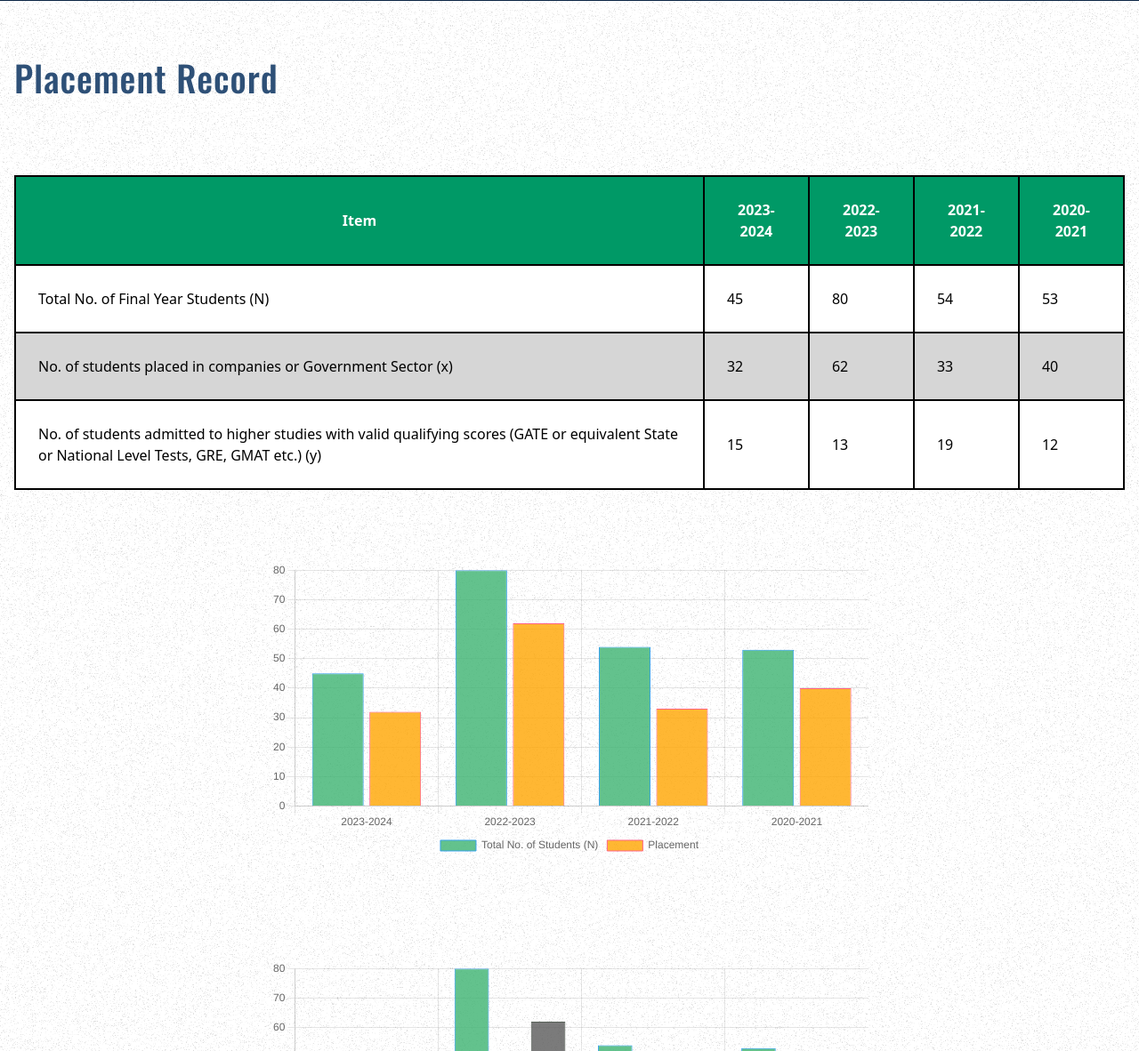
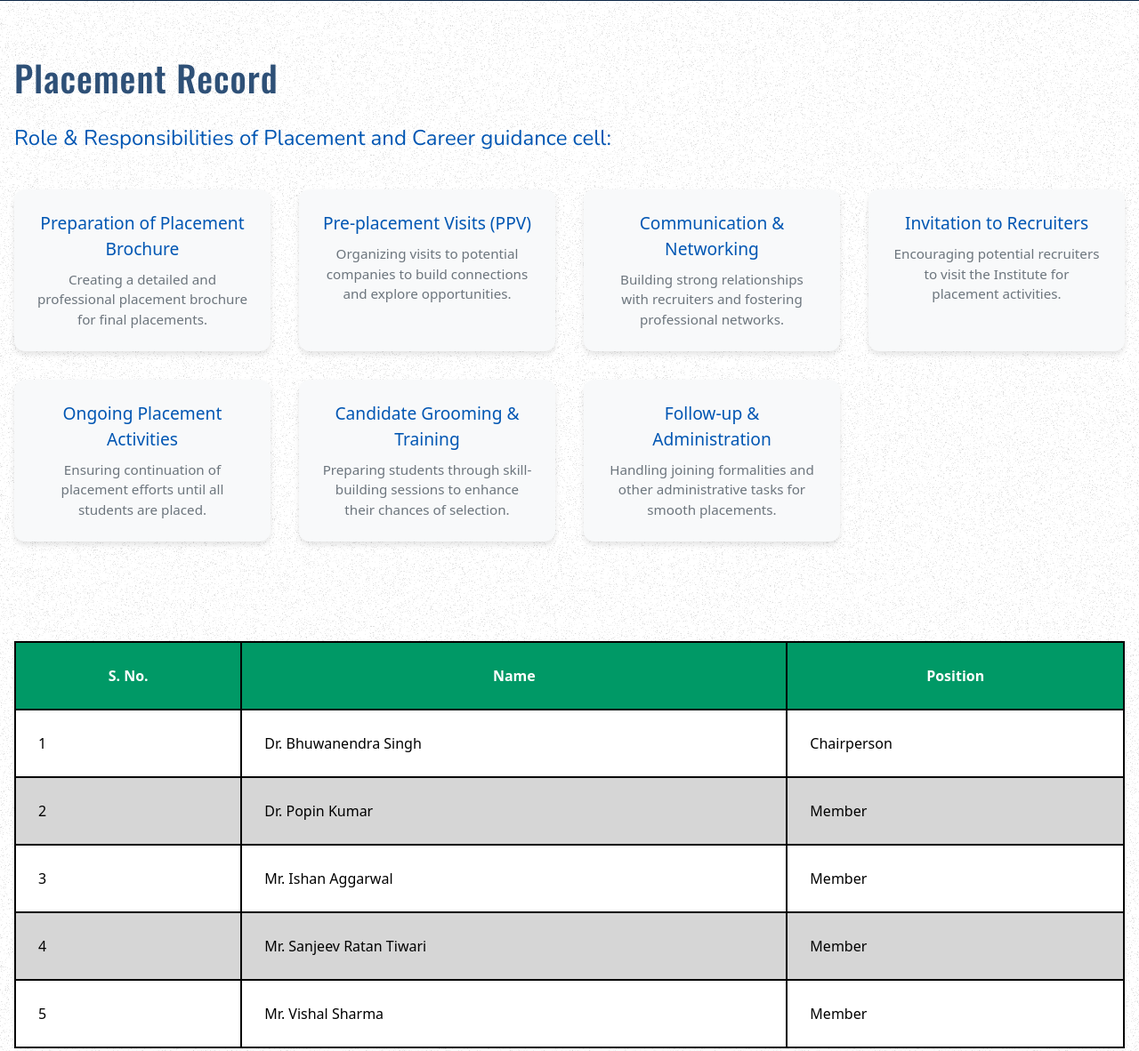
Before and after one commit to varun050303/SDCOP-Website, an Astro site: page /placement in a window 1280 px wide. Shown: the part 155-1337 px from the top of the page at 89% size. Built offline with nearby package versions, Linux system fonts and the light colour scheme; Astro itself is replaced by a stand-in of ours.

Commit message:
minor fixes and data added

```diff
--- a/src/pages/placement.astro
+++ b/src/pages/placement.astro
@@ -1,13 +1,104 @@
 ---
+import Recruiters from "../components/Recruiters.astro";
 import Section from "../components/Section.astro";
 import Layout from "../layouts/Layout.astro";
 import "../styles/global.css";
+
+const rolesAndResponsibility = [
+  {
+    heading: "Preparation of Placement Brochure",
+    description:
+      " Creating a detailed and professional placement brochure for final placements.",
+  },
+  {
+    heading: "Pre-placement Visits (PPV)",
+    description:
+      "Organizing visits to potential companies to build connections and explore opportunities.",
+  },
+  {
+    heading: "Communication & Networking",
+    description:
+      "Building strong relationships with recruiters and fostering professional networks.",
+  },
+  {
+    heading: "Invitation to Recruiters",
+    description:
+      " Encouraging potential recruiters to visit the Institute for placement activities.",
+  },
+  {
+    heading: "Ongoing Placement Activities",
+    description:
+      "Ensuring continuation of placement efforts until all students are placed.",
+  },
+  {
+    heading: "Candidate Grooming & Training",
+    description:
+      "Preparing students through skill-building sessions to enhance their chances of selection.",
+  },
+  {
+    heading: "Follow-up & Administration",
+    description:
+      "Handling joining formalities and other administrative tasks for smooth placements.",
+  },
+];
 ---
 
 <Layout>
   <Section background="white" classes="flex-1">
-    <h1 class="heading text-dark-blue mb-20">Placement Record</h1>
-    <div class="mb-20">
+    <h1 class="heading text-dark-blue mb-5">Placement Record</h1>
+    <h3 class="text">
+      Role & Responsibilities of Placement and Career guidance cell:
+    </h3>
+    <div class="responsibilities-container">
+      {
+        rolesAndResponsibility.map((r) => (
+          <div class="responsibility">
+            <h3>{r.heading}</h3>
+            <p>{r.description}</p>
+          </div>
+        ))
+      }
+    </div>
+
+    <div class="my-20">
+      <table>
+        <thead>
+          <tr>
+            <th>S. No.</th>
+            <th>Name</th>
+            <th>Position</th>
+          </tr>
+        </thead>
+        <tbody>
+          <tr>
+            <td>1</td>
+            <td>Dr. Bhuwanendra Singh</td>
+            <td>Chairperson</td>
+          </tr>
+          <tr>
+            <td>2</td>
+            <td>Dr. Popin Kumar</td>
+            <td>Member</td>
+          </tr>
+          <tr>
+            <td>3</td>
+            <td>Mr. Ishan Aggarwal</td>
+            <td>Member</td>
+          </tr>
+          <tr>
+            <td>4</td>
+            <td>Mr. Sanjeev Ratan Tiwari</td>
+            <td>Member</td>
+          </tr>
+          <tr>
+            <td>5</td>
+            <td>Mr. Vishal Sharma</td>
+            <td>Member</td>
+          </tr>
+        </tbody>
+      </table>
+    </div>
+    <div class="my-20">
       <table>
         <thead>
           <tr>
@@ -48,9 +139,12 @@ import "../styles/global.css";
         </tbody>
       </table>
     </div>
+
+    <Recruiters />
+
     <!-- Canvas for the chart -->
-    <div class="max-w-2xl m-auto space-y-28">
-      <canvas id="placementChart" class="chart-canvas" width="200"></canvas>
+    <div class="max-w-2xl my-20 mx-auto space-y-28 bg-white">
+      <!-- <canvas id="placementChart" class="chart-canvas" width="200"></canvas> -->
       <canvas id="higherStudiesPlacementChart" width="200"></canvas>
     </div>
   </Section>
@@ -80,45 +174,45 @@ import "../styles/global.css";
   );
 
   document.addEventListener("DOMContentLoaded", function () {
-    function createPlacementChart() {
-      const ctx = document?.getElementById("placementChart")?.getContext("2d");
-      new Chart(ctx, {
-        type: "bar",
-        data: {
-          labels: ["2023-2024", "2022-2023", "2021-2022", "2020-2021"], // Years from your table
-          datasets: [
-            {
-              label: "Total No. of Students (N)",
-              data: [45, 80, 54, 53], // Total No. of Students
-              backgroundColor: "rgba(60, 179, 113,0.8)", // Green
-              borderColor: "rgba(54, 162, 235, 1)",
-              borderWidth: 1,
-            },
-            {
-              label: "Placement",
-              data: [32, 62, 33, 40], // Students placed
-              backgroundColor: "rgba(255, 165, 0, 0.8)", // Yellow
-              borderColor: "rgba(255, 99, 132, 1)",
-              borderWidth: 1,
-            },
-          ],
-        },
-        options: {
-          responsive: true,
-          scales: {
-            y: {
-              beginAtZero: true,
-            },
-          },
-          plugins: {
-            legend: {
-              display: true,
-              position: "bottom",
-            },
-          },
-        },
-      });
-    }
+    // function createPlacementChart() {
+    //   const ctx = document?.getElementById("placementChart")?.getContext("2d");
+    //   new Chart(ctx, {
+    //     type: "bar",
+    //     data: {
+    //       labels: ["2023-2024", "2022-2023", "2021-2022", "2020-2021"], // Years from your table
+    //       datasets: [
+    //         {
+    //           label: "Total No. of Students (N)",
+    //           data: [45, 80, 54, 53], // Total No. of Students
+    //           backgroundColor: "rgba(60, 179, 113,0.8)", // Green
+    //           borderColor: "rgba(54, 162, 235, 1)",
+    //           borderWidth: 1,
+    //         },
+    //         {
+    //           label: "Placement",
+    //           data: [32, 62, 33, 40], // Students placed
+    //           backgroundColor: "rgba(255, 165, 0, 0.8)", // Yellow
+    //           borderColor: "rgba(255, 99, 132, 1)",
+    //           borderWidth: 1,
+    //         },
+    //       ],
+    //     },
+    //     options: {
+    //       responsive: true,
+    //       scales: {
+    //         y: {
+    //           beginAtZero: true,
+    //         },
+    //       },
+    //       plugins: {
+    //         legend: {
+    //           display: true,
+    //           position: "bottom",
+    //         },
+    //       },
+    //     },
+    //   });
+    // }
 
     function createHigherStudiesPlacementChart() {
       const ctx = document
@@ -164,12 +258,15 @@ import "../styles/global.css";
               display: true,
               position: "bottom",
             },
+            customCanvasBackgroundColor: {
+              color: "lightGreen",
+            },
           },
         },
       });
     }
 
-    createPlacementChart();
+    // createPlacementChart();
     createHigherStudiesPlacementChart();
   });
 </script>
@@ -188,4 +285,46 @@ import "../styles/global.css";
     width: 100%; /* Full width */
     height: 400px; /* Set the desired height */
   }
+  .responsibilities-container {
+    display: grid;
+    grid-template-columns: repeat(auto-fit, minmax(250px, 1fr));
+    gap: 2rem;
+    padding: 2rem 0;
+  }
+
+  .responsibility {
+    display: flex;
+    flex-direction: column;
+    align-items: center;
+    text-align: center;
+    background: #f8f9fa;
+    padding: 1.5rem;
+    border-radius: 12px;
+    box-shadow: 0px 4px 6px rgba(0, 0, 0, 0.1);
+    transition:
+      transform 0.3s ease,
+      box-shadow 0.3s ease;
+  }
+
+  .responsibility:hover {
+    transform: translateY(-5px);
+    box-shadow: 0px 6px 12px rgba(0, 0, 0, 0.15);
+  }
+
+  .icon {
+    width: 60px;
+    height: 60px;
+    margin-bottom: 1rem;
+  }
+
+  h3 {
+    font-size: 1.2rem;
+    color: #0056b3;
+    margin-bottom: 0.5rem;
+  }
+
+  p {
+    font-size: 0.95rem;
+    color: #6c757d;
+  }
 </style>
```
